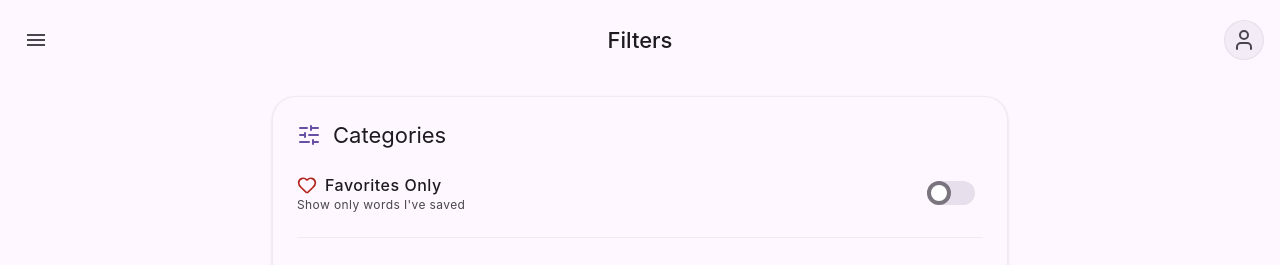
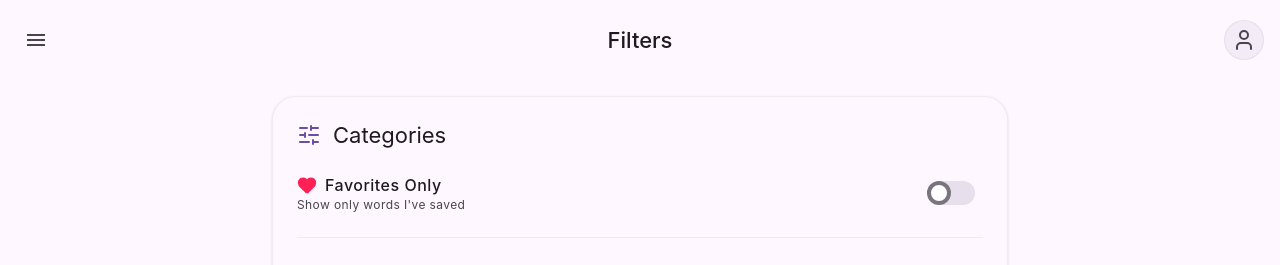
Before and after one commit to shafiullahcrazyman/Vocabify, a React (Vite) app: page /#/filter in a window 1280 px wide. Both pictures are taken after a click on the button "Easy". Shown: the top 265 px of the page. Built offline with nearby package versions, Linux system fonts and the light colour scheme.

Commit message:
Add files via upload

```diff
--- a/src/screens/Filter.tsx
+++ b/src/screens/Filter.tsx
@@ -10,9 +10,8 @@ export const Filter: React.FC = () => {
 
   const toggleFilter = (category: keyof typeof filters, value: string) => {
     triggerHaptic(settings.hapticsEnabled);
-    if (category === 'favoritesOnly') return; // Handled separately
+    if (category === 'favoritesOnly') return;
 
-    // @ts-ignore - We know this is a string array based on the category check above
     const current = filters[category] as string[];
     const updated = current.includes(value)
       ? current.filter((v) => v !== value)
@@ -43,8 +42,7 @@ export const Filter: React.FC = () => {
       <h3 className="m3-title-medium text-on-surface mb-3">{title}</h3>
       <div className="flex flex-wrap gap-2">
         {options.map((opt) => {
-          // @ts-ignore
-          const isSelected = filters[category].includes(opt);
+          const isSelected = (filters[category] as string[]).includes(opt);
           return (
             <button
               key={opt}
@@ -85,7 +83,8 @@ export const Filter: React.FC = () => {
               <label className="flex justify-between items-center cursor-pointer">
                 <div>
                   <p className="m3-body-large text-on-surface font-medium flex items-center gap-2">
-                    <Heart className="w-5 h-5 text-error" />
+                    {/* VIBE: Filled Rose-500 for that red-pink solid look */}
+                    <Heart className="w-5 h-5 fill-rose-500 text-rose-500" />
                     Favorites Only
                   </p>
                   <p className="m3-body-small text-on-surface-variant">Show only words I've saved</p>
```
